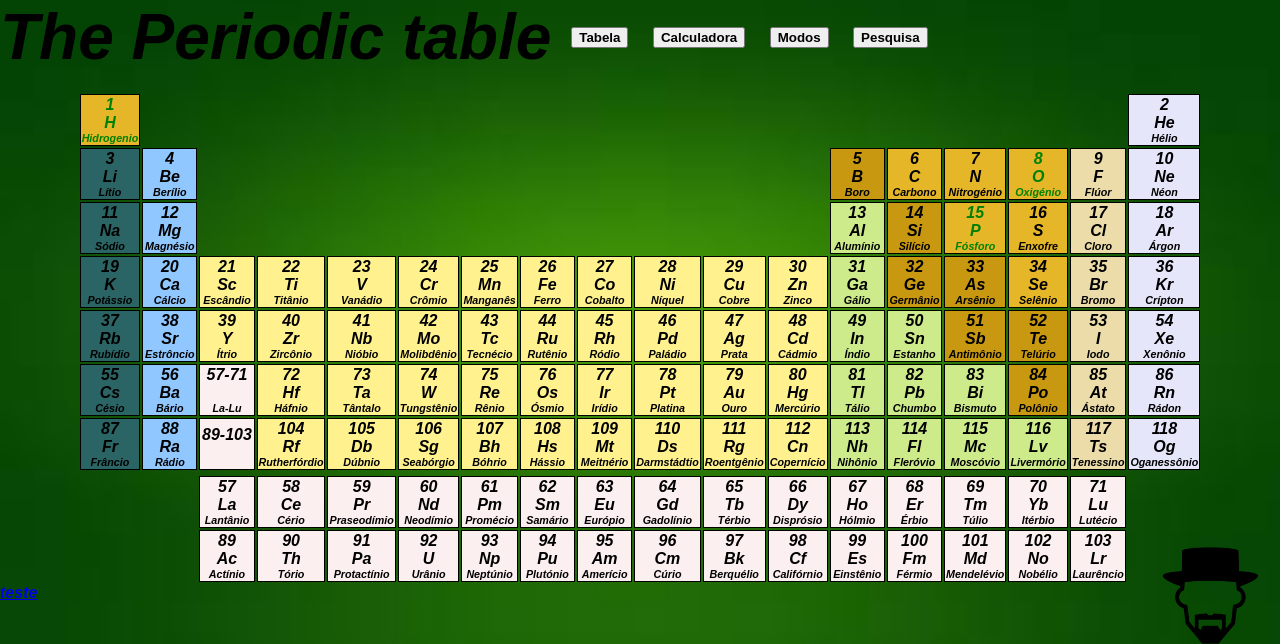
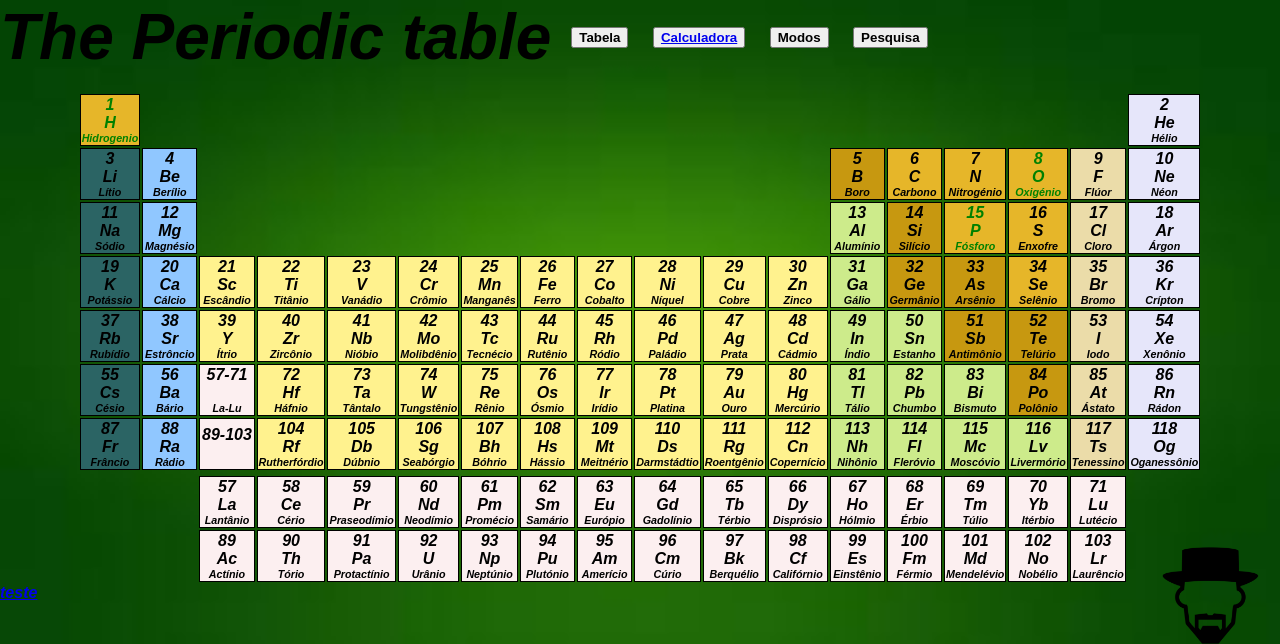
Before and after one commit to Arthur-Rafael-Antunes/Tabela_Pink_White, a Flask app: page / in a window 1280 px wide. Shown: the top 644 px of the page. Run offline with Flask 3, Linux system fonts and the light colour scheme; parts of the project's set-up code (start-up, migrations or seed data) failed here and were passed over.

Commit message:
Update index.html

```diff
--- a/templates/index.html
+++ b/templates/index.html
@@ -144,7 +144,11 @@
         <h1 class="title">The Periodic table</h1>
         <div class="buttons">
             <button class="button">Tabela</button>
-            <button class="button">Calculadora</button>
+            <button class="button">
+                <a href="/calculador">
+                    Calculadora
+                </a>
+            </button>
             <button class="button">Modos</button>
             <button class="button">Pesquisa</button>
         </div>
```
